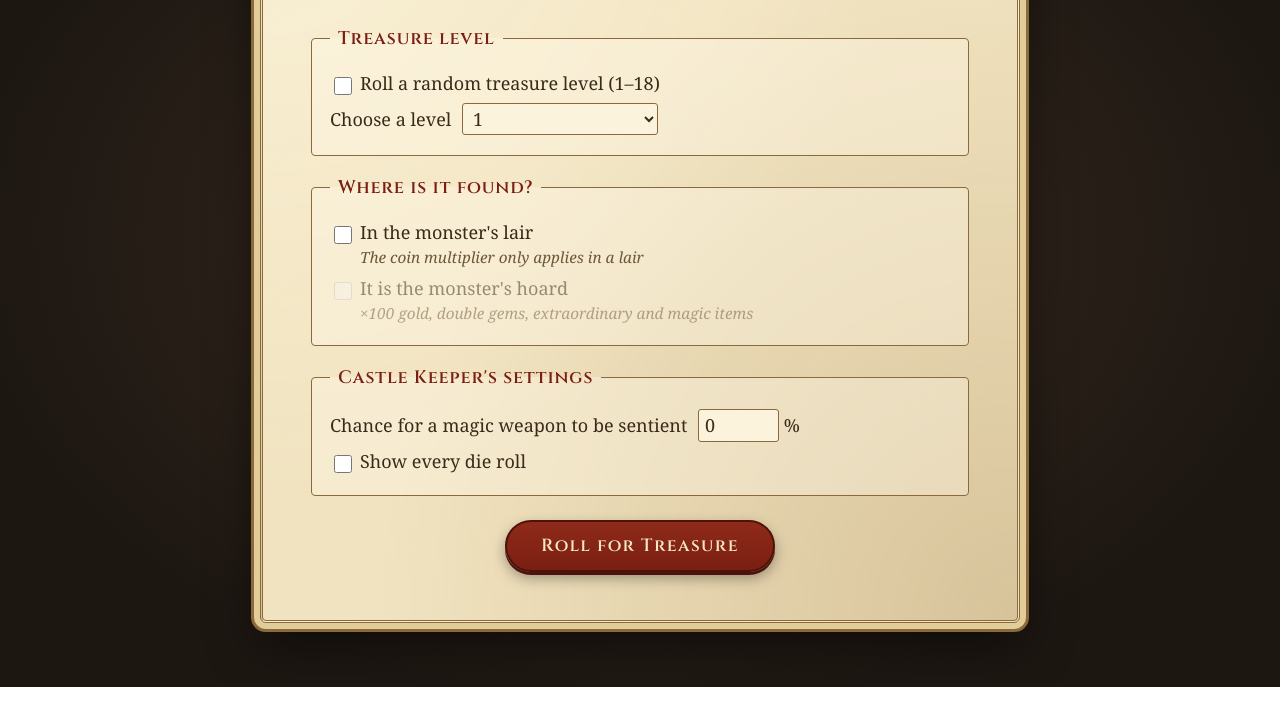
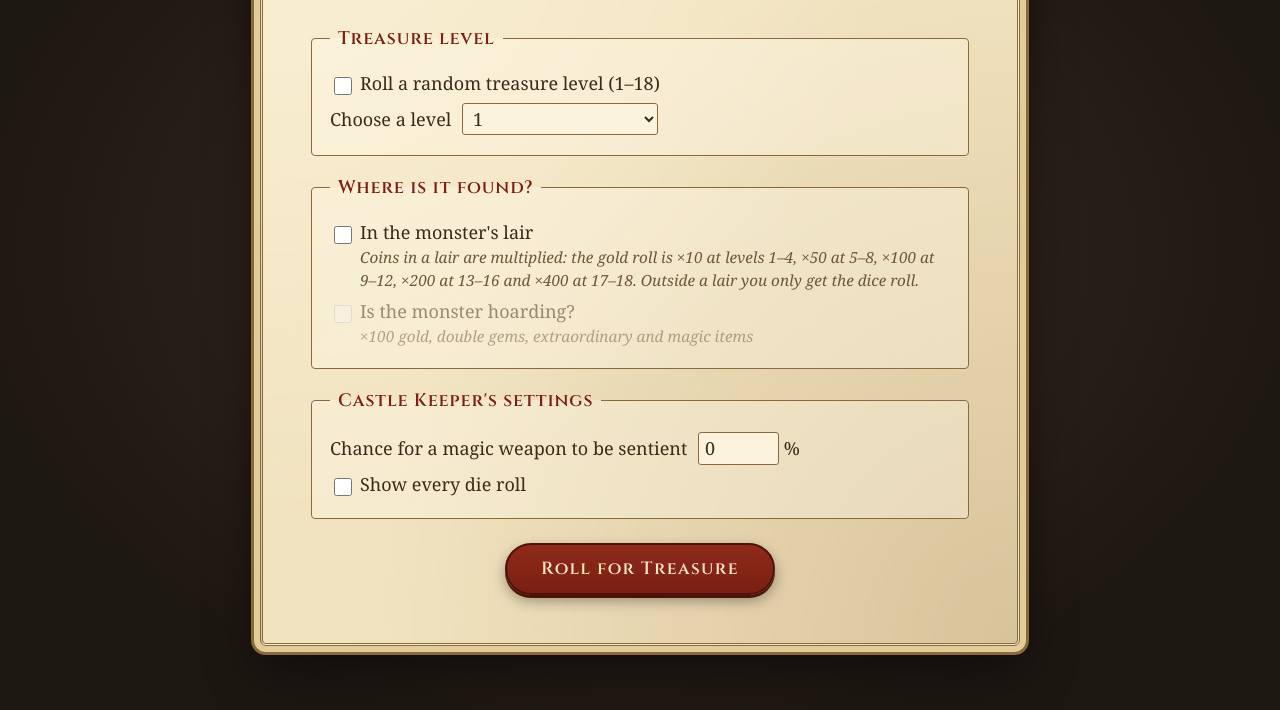
Before and after one commit to gusemil/CnCTreasureGenerator, a plain HTML site: page index.html in a window 1280 px wide. Shown: the part 212-922 px from the top of the page. Before the commit the page ends 899 px from the top, so only its background shows below. Drawn offline with Linux system fonts and the light colour scheme; a web font is replaced by a local one.

Commit message:
Update index.html

```diff
--- a/index.html
+++ b/index.html
@@ -37,11 +37,11 @@
                 <label class="check">
                     <input type="checkbox" id="lair" name="lair">
                     In the monster's lair
-                    <small>The coin multiplier only applies in a lair</small>
+                    <small>Coins in a lair are multiplied: the gold roll is &times;10 at levels 1&ndash;4, &times;50 at 5&ndash;8, &times;100 at 9&ndash;12, &times;200 at 13&ndash;16 and &times;400 at 17&ndash;18. Outside a lair you only get the dice roll.</small>
                 </label>
                 <label class="check">
                     <input type="checkbox" id="hoard" name="hoard">
-                    It is the monster's hoard
+                    Is the monster hoarding?
                     <small>&times;100 gold, double gems, extraordinary and magic items</small>
                 </label>
             </fieldset>
```
